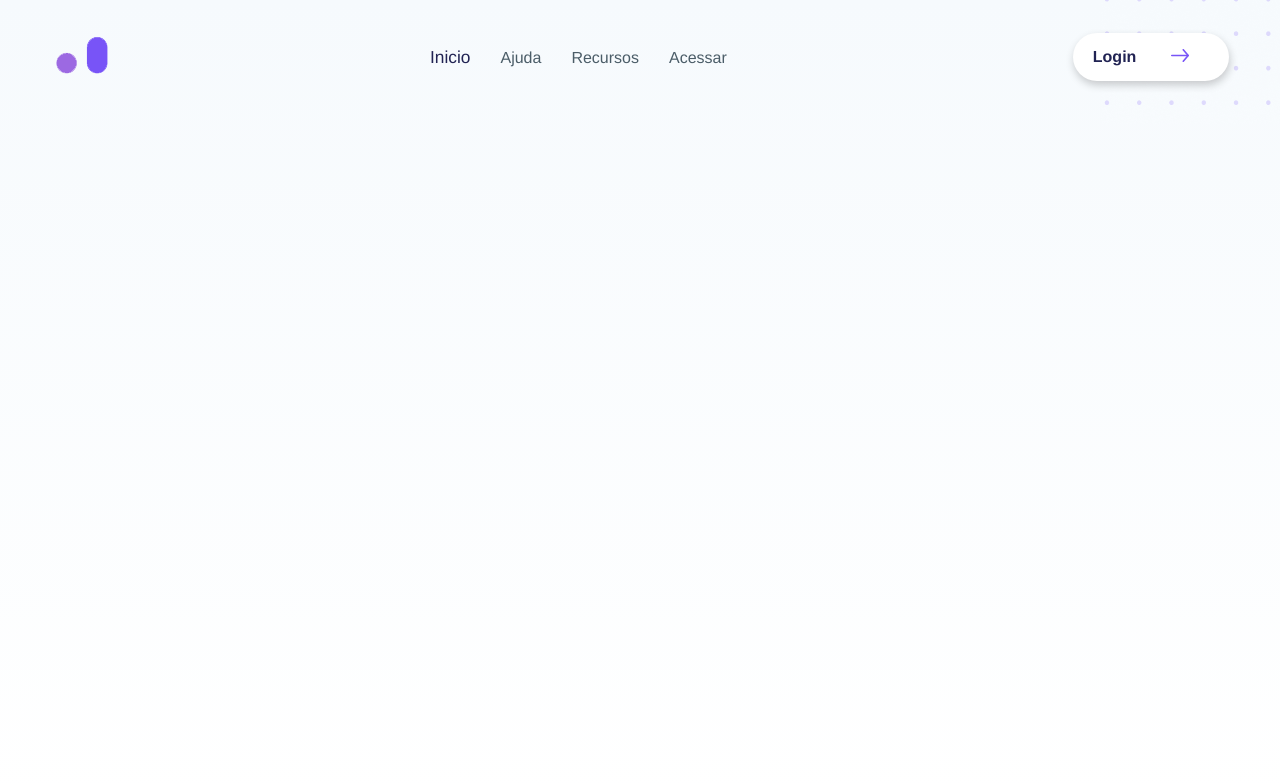
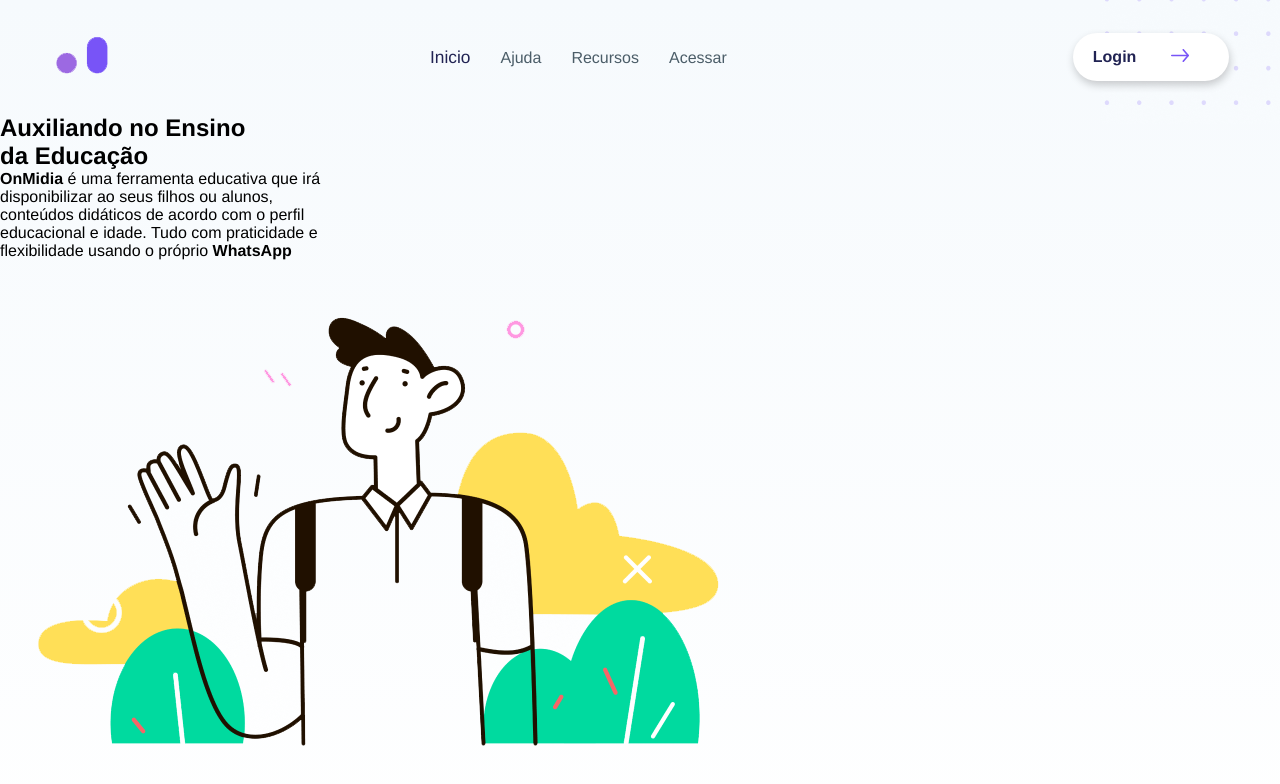
Before and after one commit to AlefMac/trabalho-Faculdade-React, a React (Create React App) app in the folder onmidia/: page / in a window 1280 px wide. Shown: the top 784 px of the page. Built offline with nearby package versions, Linux system fonts and the light colour scheme.

Commit message:
começando a SectionOne

```diff
--- a/onmidia/src/App.css
+++ b/onmidia/src/App.css
@@ -109,3 +109,12 @@ nav
         }
 
 }
+
+/* Fim do cabeçalho */
+
+
+section.One
+{
+    width: 100%;
+    height: 100vh;
+}
--- a/onmidia/src/App.js
+++ b/onmidia/src/App.js
@@ -1,5 +1,6 @@
 import React from 'react'
 import Header from './componentes/Header'
+import SectionOne from './componentes/SectionOne'
 import './App.css'
 
 
@@ -9,6 +10,7 @@ export default function App(){
 
         <>
            <Header/>
+           <SectionOne/>
         </>
 
     )
--- a/onmidia/src/componentes/Header.js
+++ b/onmidia/src/componentes/Header.js
@@ -9,7 +9,7 @@ export default function Header(){
         <>
             <header className='menu-main'>
                 <div className='menu'>
-                    <img src={Icon} className='img-logo'/>
+                    <img src={Icon} className='img-logo' style={{pointerEvents:'none'}}/>
                     <nav className='nav-menu'>
                         <ul>
                             <li className='active'><a href='#'>Inicio</a></li>
--- /dev/null
+++ b/onmidia/src/componentes/SectionOne.js
@@ -0,0 +1,20 @@
+import React from 'react'
+import Img from './imgs/figura1.png'
+
+export default function SectionOne(){
+
+    return(
+
+        <>
+            <section className='One'>
+                <div>
+                    <h1>Auxiliando no Ensino<br/> da Educação </h1>
+                    <p><strong>OnMidia</strong> é uma ferramenta educativa que irá<br/> disponibilizar ao seus filhos ou alunos,<br/> conteúdos didáticos de acordo com o perfil<br/> educacional e idade. Tudo com praticidade e<br/> flexibilidade usando o próprio <strong>WhatsApp</strong></p>
+                    <img src={Img}/>
+                </div>
+            </section>
+        </>
+
+    )
+
+}
--- a/onmidia/src/index.css
+++ b/onmidia/src/index.css
@@ -10,6 +10,4 @@ body
 {
     background:linear-gradient(to bottom, #F6FAFD, white) ;
     overflow-x: hidden;
-    height: 100vh;
-    width: 100%;
 }
```
